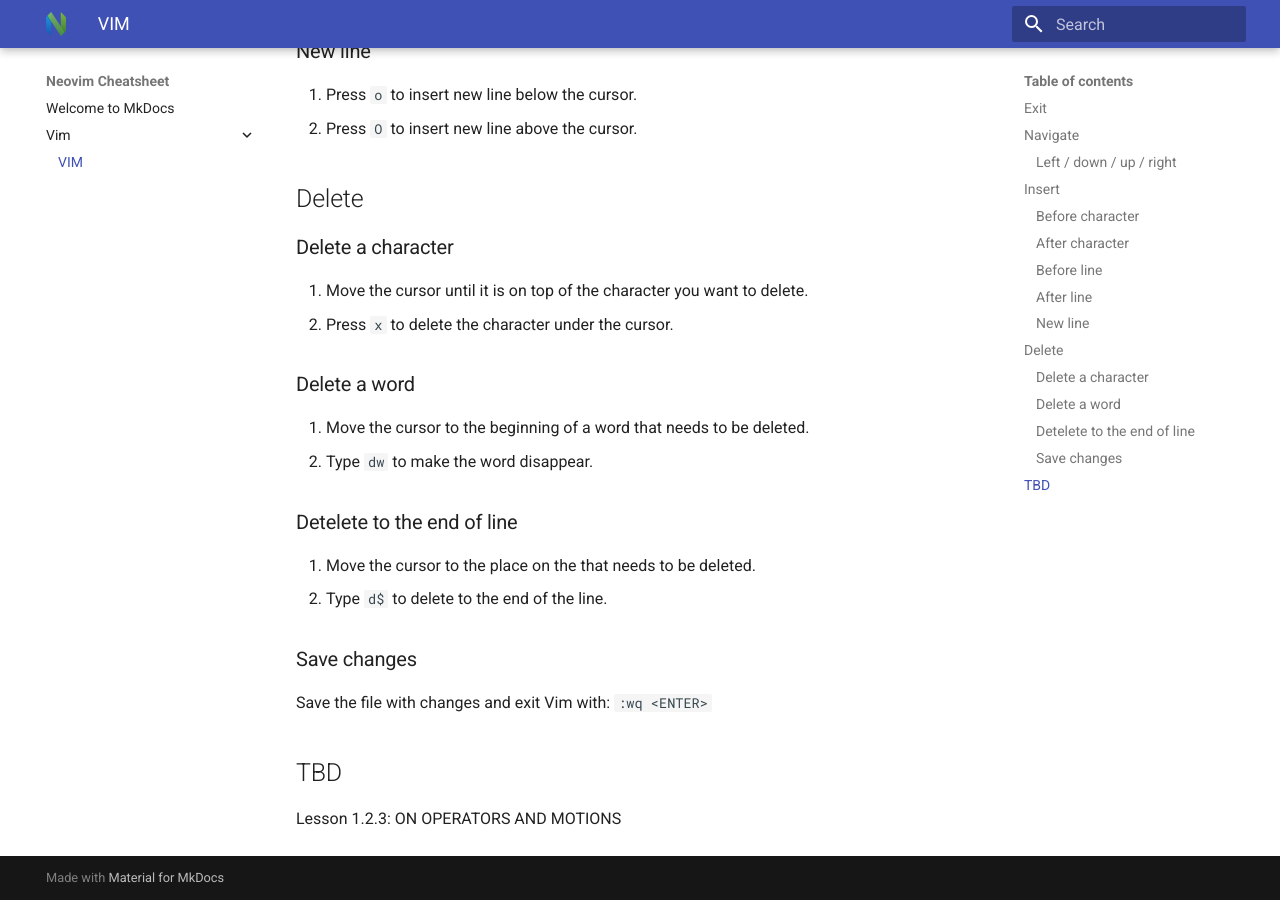
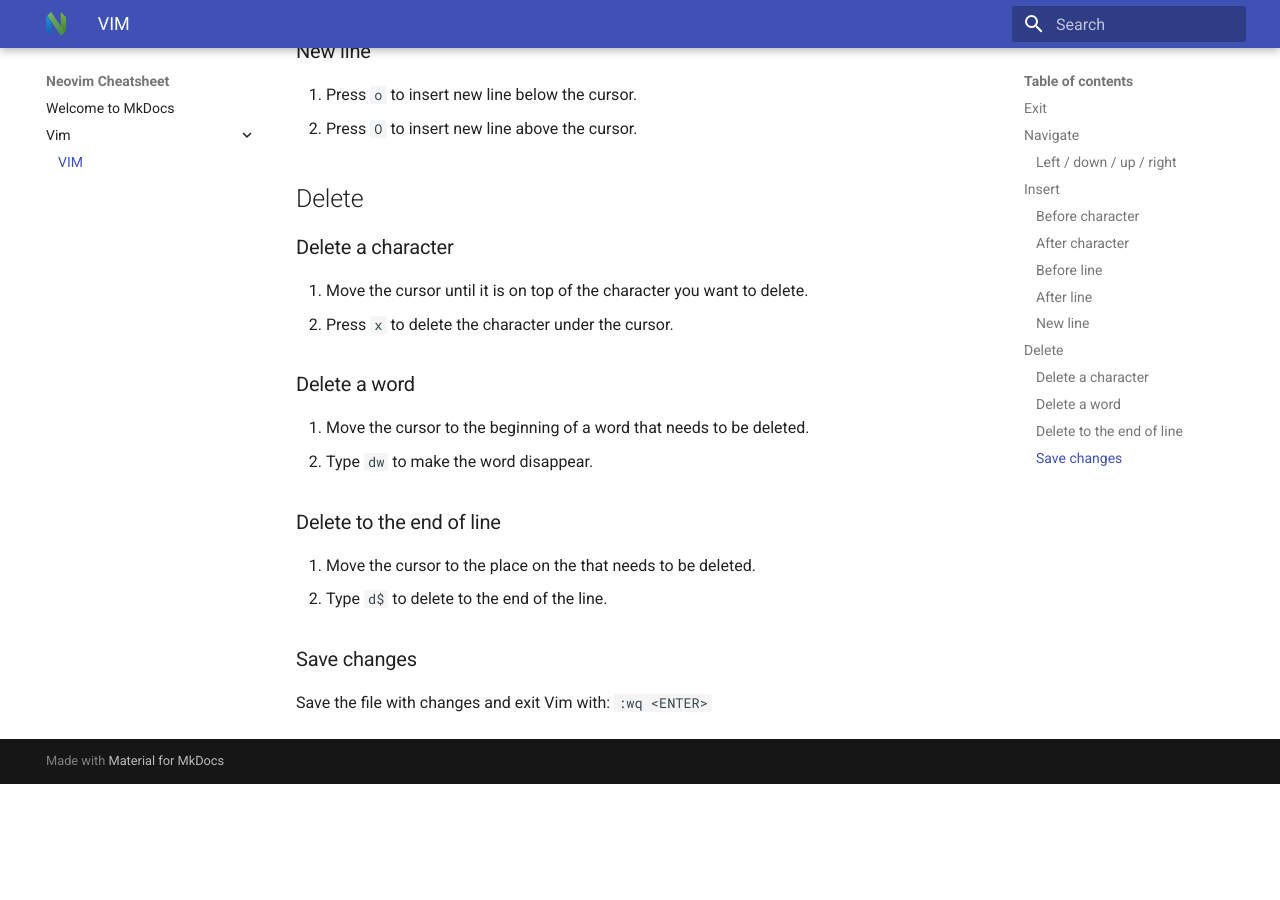
Before and after one commit to vasileboris/nvim-cheat-sheet, an MkDocs documentation site: the page built from docs/vim/vimtutor.md, in a window 1280 px wide and 900 px high, scrolled down 1281 px. Built offline with MkDocs 1.6.1 and Material for MkDocs 9.7.7, drawn with Linux system fonts in a browser that asks for light colours; after the commit the page ends 2065 px from its top, so only the background shows below that.

Commit message:
Create a special file for TBD

```diff
--- a/docs/vim/vimtutor.md
+++ b/docs/vim/vimtutor.md
@@ -60,7 +60,7 @@ To move the cursor, press the h,j,k,l keys as indicated.
 1. Move the cursor to the beginning of a word that needs to be deleted.
 2. Type `dw` to make the word disappear.
 
-### Detelete to the end of line
+### Delete to the end of line
 
 1. Move the cursor to the place on the that needs to be deleted.
 2. Type `d$` to delete to the end of the line.
@@ -68,6 +68,3 @@ To move the cursor, press the h,j,k,l keys as indicated.
 ### Save changes
 
 Save the file with changes and exit Vim with: `:wq <ENTER>`
-
-## TBD
-Lesson 1.2.3: ON OPERATORS AND MOTIONS
```
